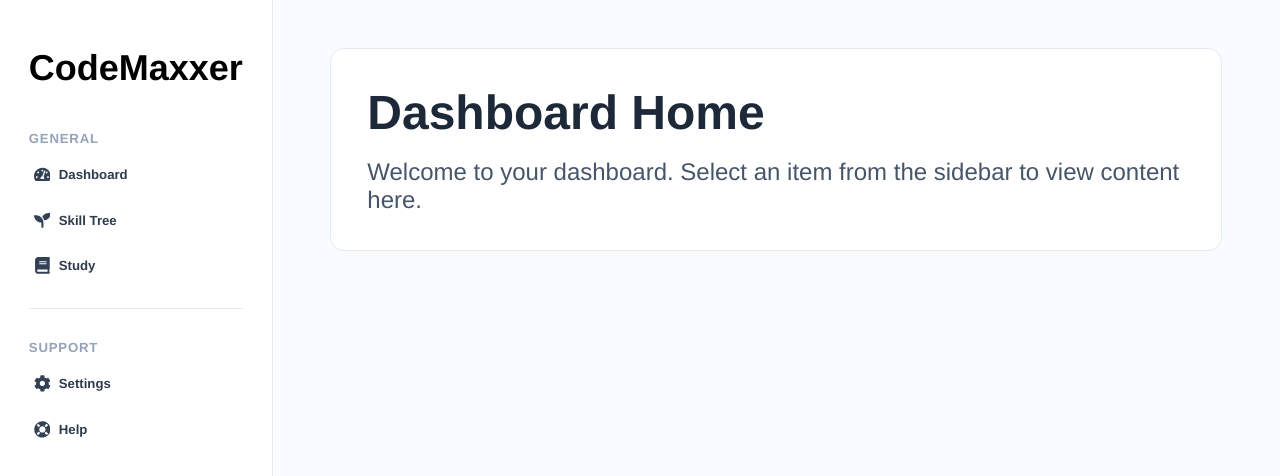
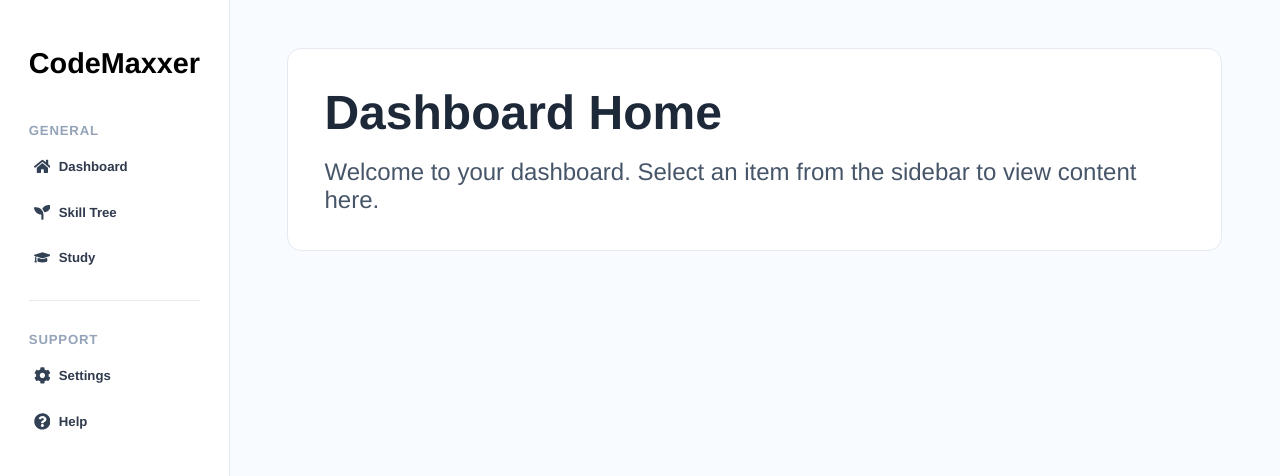
Before and after one commit to antranig8/raptorhacks-project, a React (Vite) app in the folder frontend/CodeMaxxer/: page /dashboard in a window 1280 px wide. Shown: the top 476 px of the page. Built offline with nearby package versions, Linux system fonts and the light colour scheme; a web font is replaced by a local one.

Commit message:
logo changes

```diff
--- a/frontend/CodeMaxxer/src/pages/Dashboard/components/DashboardNav.jsx
+++ b/frontend/CodeMaxxer/src/pages/Dashboard/components/DashboardNav.jsx
@@ -1,5 +1,5 @@
 import { Link } from 'react-router-dom'
-import { FaTachometerAlt, FaSeedling, FaBook, FaCog, FaLifeRing } from 'react-icons/fa'
+import { FaHome, FaSeedling, FaGraduationCap, FaCog, FaQuestionCircle } from 'react-icons/fa'
 import Logo from '@/components/Logo/Logo'
 import styles from './DashboardNav.module.css'
 
@@ -7,16 +7,16 @@ const navSections = [
     {
         title: 'General',
         items: [
-            { section: 'General', label: 'Dashboard', route: '/dashboard', icon: <FaTachometerAlt /> },
+            { section: 'General', label: 'Dashboard', route: '/dashboard', icon: <FaHome /> },
             { section: 'General', label: 'Skill Tree', route: '/dashboard/skill-tree', icon: <FaSeedling /> },
-            { section: 'General', label: 'Study', route: '/dashboard/study', icon: <FaBook /> },
+            { section: 'General', label: 'Study', route: '/dashboard/study', icon: <FaGraduationCap /> },
         ],
     },
     {
         title: 'Support',
         items: [
             { section: 'Support', label: 'Settings', route: '/dashboard/settings', icon: <FaCog /> },
-            { section: 'Support', label: 'Help', route: '/dashboard/help', icon: <FaLifeRing /> },
+            { section: 'Support', label: 'Help', route: '/dashboard/help', icon: <FaQuestionCircle /> },
         ],
     },
 ]
@@ -24,7 +24,7 @@ const navSections = [
 export default function DashboardNav() {
     return (
         <aside className={styles.sidebar}>
-            <div className={styles.brand}><Logo /></div>
+            <Logo fontSize={'1.2rem'} />
             <nav className={styles.nav}>
                 {navSections.map((section, sectionIndex) => (
                     <div key={section.title} className={styles.sectionGroup}>
```
